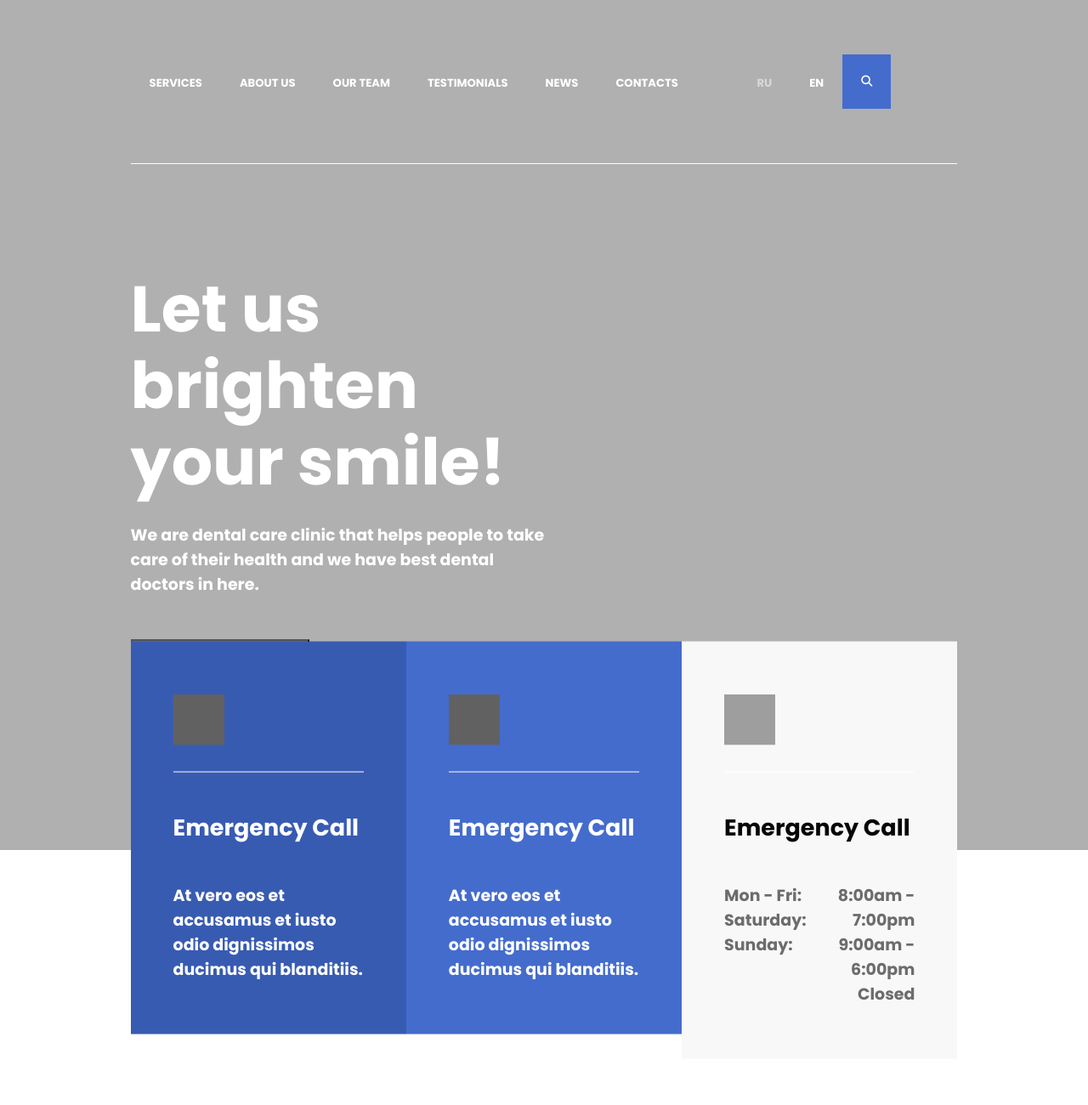
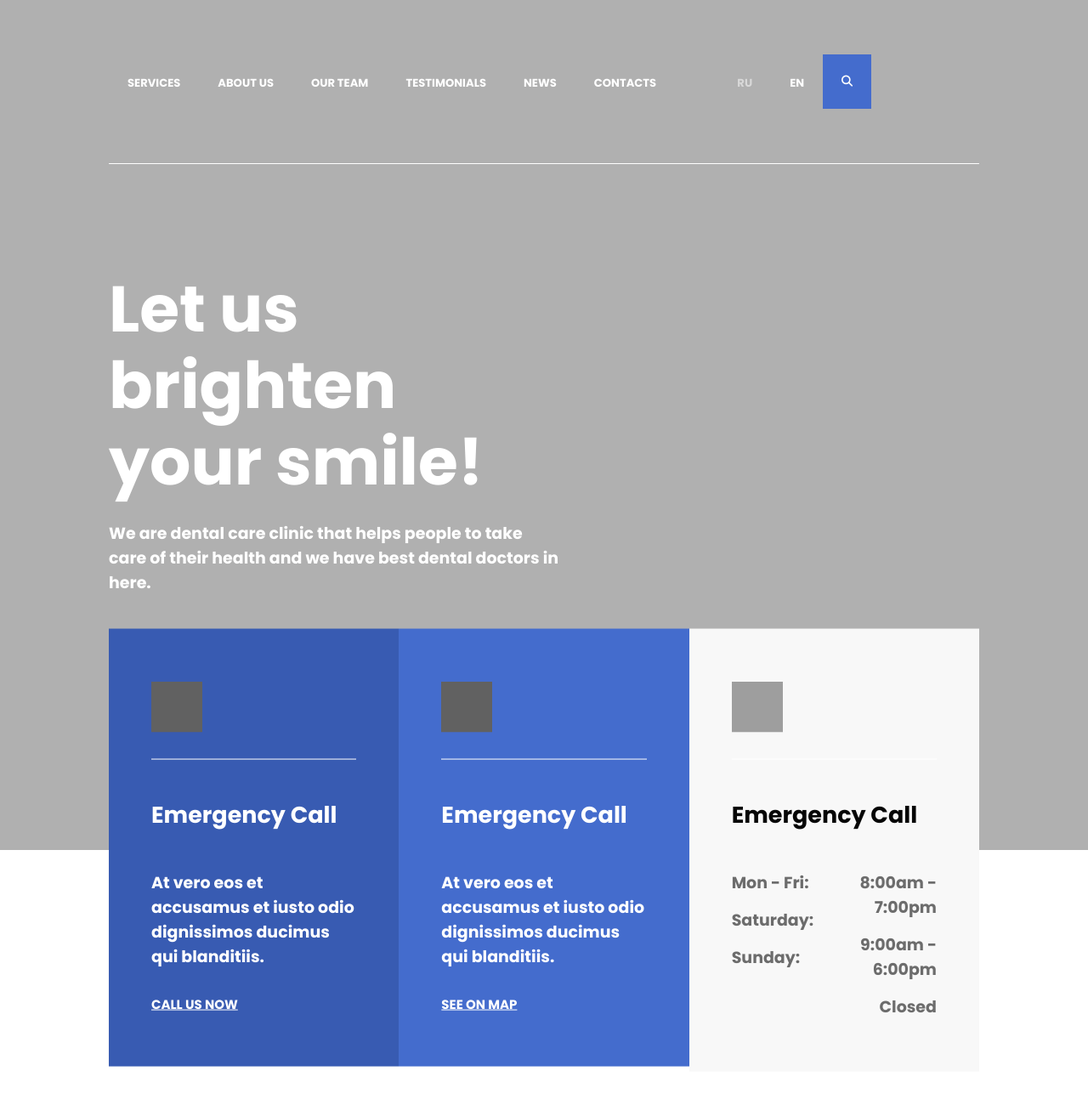
Before and after one commit to K0k0sc0m/Variantas_6, a plain HTML site: page index.html in a window 1280 px wide. Shown: the top 1300 px of the page at 85% size. Drawn offline with Linux system fonts and the light colour scheme; grey boxes are pictures that could not be loaded; files whose address does not match are found by name.

Commit message:
still working with responsive. tuesday will finish the design

```diff
--- a/Styles/style.css
+++ b/Styles/style.css
@@ -27,14 +27,14 @@ body {
 
 .gray {
     background-color: #0000004F;
-    padding-left: 12%;
-    padding-right: 12%;
+    padding-left: 10%;
+    padding-right: 10%;
 }
 
 .white {
     background-color: white;
-    padding-left: 12%;
-    padding-right: 12%;
+    padding-left: 10%;
+    padding-right: 10%;
 
 }
 
@@ -46,8 +46,7 @@ body {
 }
 
 
-a {
-    font-family: poppins;
+.item {
     font-weight: 700;
     font-size: 1.1333rem;
     color: #FFFFFF;
@@ -55,12 +54,16 @@ a {
     transition: all 0.3s ease;
     padding-right: 2%;
     text-align: left;
+}
 
+.diflinks {
+    font-weight: 700;
+    font-size: 1rem;
+    padding-top: 2rem;
 }
 
 .area {
     display: flexbox;
-    flex-wrap: nowrap;
     width: 100%;
     align-items: baseline;
     padding-top: 4.2667rem;
@@ -71,6 +74,7 @@ a {
 
 .navbar-component {
     background-color: transparent;
+
 }
 
 .navbar {
@@ -160,13 +164,17 @@ a {
 
 .ru {
     color: #FFFFFF80;
-    margin-left: 31%;
+    margin-left: 27%;
 }
 
 
 .search {
     background-color: #446CCD;
     align-items: center;
+}
+
+.search:hover {
+    background-color: #0909af;
 }
 
 .border {
@@ -384,6 +392,12 @@ p {
 
     }
 
+    .info {
+        max-width: 100%;
+        padding-right: auto;
+        padding-top: 5rem;
+
+    }
 
 
     .info.active {
--- a/index.html
+++ b/index.html
@@ -70,6 +70,9 @@
                     <div class='text'>
                         <h5>Emergency Call</h5>
                         <p>At vero eos et accusamus et iusto odio dignissimos ducimus qui blanditiis.</p>
+                        <div class='diflinks'>
+                            <a href='#' style='color: #FFFFFF'>CALL US NOW</a>
+                        </div>
                     </div>
                     </div>
                     <div class='where-box'>
@@ -77,6 +80,9 @@
                     <div class='text'>
                         <h5>Emergency Call</h5>
                         <p>At vero eos et accusamus et iusto odio dignissimos ducimus qui blanditiis.</p>
+                        <div class='diflinks'>
+                            <a href='#' style='color: #FFFFFF'>SEE ON MAP</a>
+                        </div>
                     </div>
                     </div>
                     <div class='hours-box'>
@@ -86,13 +92,13 @@
 
                         <div class='half-box'>
                             <div class='ahalf clearfix'>
-                             <p style='color: #6C6C6C;'>Mon - Fri:</p>
-                             <p style='color: #6C6C6C;'>Saturday:</p>
+                             <p style='color: #6C6C6C; padding-bottom: 1rem;'>Mon - Fri:</p>
+                             <p style='color: #6C6C6C; padding-bottom: 1rem;'>Saturday:</p>
                              <p style='color: #6C6C6C;'>Sunday:</p>
                             </div>
                             <div class='bhalf clearfix'>
-                                <p style='color: #6C6C6C;'>8:00am - 7:00pm</p>
-                                <p style='color: #6C6C6C;'>9:00am - 6:00pm</p>
+                                <p style='color: #6C6C6C; padding-bottom: 1rem;'>8:00am - 7:00pm</p>
+                                <p style='color: #6C6C6C; padding-bottom: 1rem;'>9:00am - 6:00pm</p>
                                 <p style='color: #6C6C6C;'>Closed</p>
                                </div>
 
```
